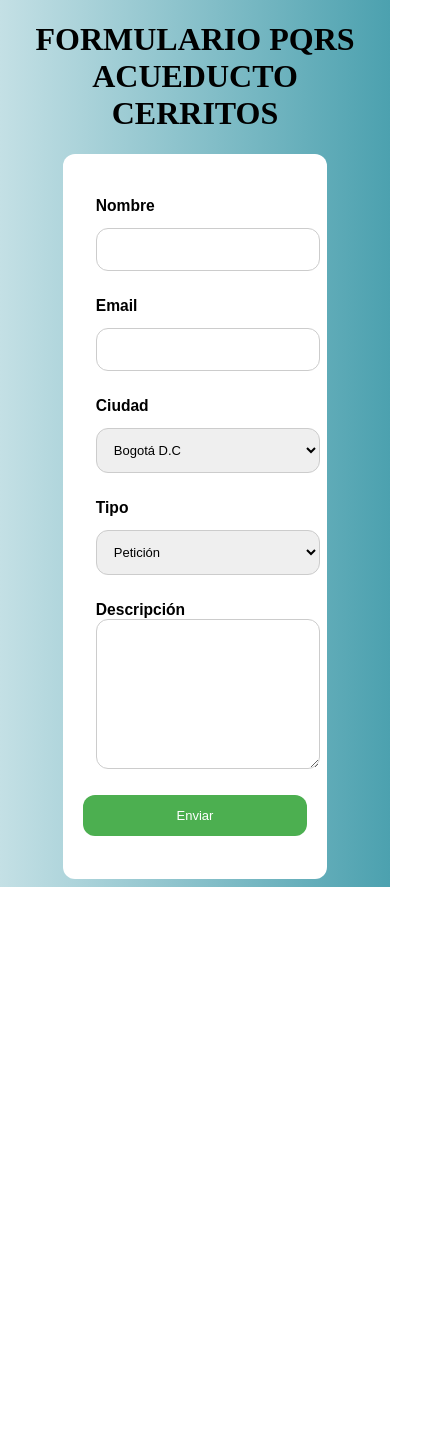
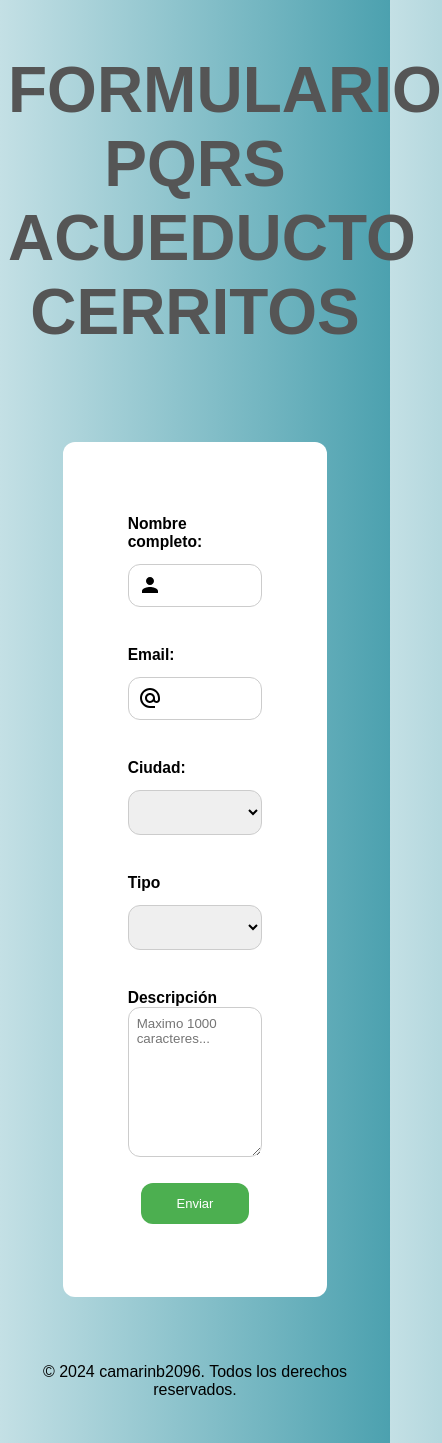
Before and after one commit to camarinb2096/form-app, a React (Create React App) app: page / in a window 390 px wide. Shown: the whole page, 442 px wide, since content can reach past the window. Before the commit the page ends 887 px from the top, so only its background shows below. Built offline with nearby package versions, Linux system fonts and the light colour scheme.

Commit message:
change app.css modify and implement new styles, todo: connect with axios and test api

```diff
--- a/src/App.css
+++ b/src/App.css
@@ -18,6 +18,13 @@
     box-shadow: 0 4px 8px rgba(0,0,0,0.1);
   }
 
+}
+.Form-Tittle {
+  color:#555555;
+  font-size: 4em;
+  padding-top: 10px;
+  padding-bottom: 50px;
+  font-family: 'AnonimusProBold', sans-serif;
 }
 
 .Form {
@@ -50,6 +57,21 @@
 
 
 .Input {
+  flex:1;
+  width: 100%;
+  height: 100%;
+  padding: 1em;
+  padding-left: 40px;
+  margin: 1em 0;
+  border: 1px solid #cccccc;
+  border-radius: 12px;
+  box-sizing: border-box;
+  font-size: 1em;
+  font-family: 'AnonimusProBold', sans-serif;
+}
+
+.Select{
+  flex:1;
   width: 100%;
   height: 100%;
   padding: 1em;
@@ -61,6 +83,12 @@
   font-family: 'AnonimusProBold', sans-serif;
 }
 
+.Input-Icon {
+  position: absolute;
+  margin-left: 10px; /* Ajusta esto dependiendo del tamaño de tu icono */
+  /* Añade aquí más estilos para el icono si es necesario */
+}
+
 .Label {
   font-weight: bold;
   margin-bottom: 0; /* O ajusta según sea necesario */
@@ -70,16 +98,8 @@
   font-family: 'AnonimusProBold', sans-serif;
 }
 
-.Input-with-icon {
-  width: 90%;
-  font-size: x-small; /* Ajusta el tamaño de la fuente para móviles */
-  padding: 0px; /* Reduce el padding para ahorrar espacio */
-  margin-bottom: 5px;
-  width: 100%;/* Ajusta el margen si es necesario */
-}
-
 .Button {
-  width: 100%;
+  width: 80%;
   padding: 1em;
   margin: 1em 0;
   border: none;
@@ -90,10 +110,16 @@
   font-family: 'AnonimusProBold', sans-serif;
   cursor: pointer;
   box-sizing: border-box;
+}
 
+.Input-Container {
+  display: flex;
+  align-items: center;
+  position: relative;
 }
 
 .Input-Area{
+  position: relative;
   width: 100%;
   margin: 1em;
   border-radius: 12px;
@@ -103,25 +129,15 @@
 
 }
 
+.Footer {
+  text-align: center;
+  padding: 20px;
+  font-family: 'AnonimusProBold', sans-serif;
+  padding-top: 50px;
+}
+
 @font-face {
   font-family: 'AnonimusProBold';
   src: url('https://fonts.googleapis.com') format('woff2'),
        url('https://fonts.gstatic.com') format('woff');
 }
-
-@media only screen and (min-device-width: 320px) and (max-device-width: 736px) {
-  .input-with-icon {
-    width: 90%;
-    font-size: x-small; /* Ajusta el tamaño de la fuente para móviles */
-    padding: 0px; /* Reduce el padding para ahorrar espacio */
-    margin-bottom: 5px;
-    width: 100%;/* Ajusta el margen si es necesario */
-  }
-  label {
-      margin-bottom:1px;
-      font-weight: bold;
-      font-family: 'AnonimusProBold', sans-serif;
-      text-align: left;
-      font-size: x-small;
-    }
-}
--- a/src/App.js
+++ b/src/App.js
@@ -1,6 +1,7 @@
 import './App.css';
 import React from 'react';
 import Form from './components/form.js';
+import { Copyright } from '@mui/icons-material';
 
 
 const App = () => {
@@ -13,6 +14,10 @@ const App = () => {
         <Form  />
       </div>
 
+      <footer className='Footer'>
+        <p>© 2024 camarinb2096. Todos los derechos reservados.</p>
+      </footer>
+
     </div>
   );
 }
--- a/src/components/form.js
+++ b/src/components/form.js
@@ -1,5 +1,8 @@
 import { useForm } from "react-hook-form";
 import "./../App.css";
+import PersonIcon from '@mui/icons-material/Person';
+import AlternateEmailIcon from '@mui/icons-material/AlternateEmail';
+import Axios from 'axios';
 
 const Form = () => {
 
@@ -7,23 +10,38 @@ const Form = () => {
 
     const onSubmit = (data) => {
         console.log(data);
+        Axios.post('http://localhost:3001/create', {
+            name: data.name,
+            email: data.email,
+            city: data.city,
+            type: data.type,
+            description: data.description
+        }).then(() => {
+            console.log('success');
+        });
     }
 
-    return <div>
-        <form onSubmit={handleSubmit(onSubmit)}>
+    return  <form className="Form" onSubmit={handleSubmit(onSubmit)}>
             <div className="Input-Area">
-                <label className="Label">Nombre</label>
-                <input type="text" className="Input"{...register("name", { required: true })} />
-                {errors.name && <span>Este campo es requerido</span>}
+                <label className="Label">Nombre completo:</label>
+                    <div className="Input-Container">
+                        <PersonIcon className="Input-Icon" />
+                        <input type="text" className="Input" {...register("name", { required: true })} />
+                    </div>
+                        {errors.name && <span>Este campo es requerido</span>}
             </div>
             <div className="Input-Area">
-                <label className="Label">Email</label>
-                <input type="text" className="Input"{...register("email", { required: true })} />
-                {errors.name && <span>Este campo es requerido</span>}
+                <label className="Label">Email:</label>
+                <div className="Input-Container">
+                    <AlternateEmailIcon className="Input-Icon" />
+                    <input type="text" className="Input"{...register("email", { required: true })} />
+                </div>
+                    {errors.name && <span>Este campo es requerido</span>}
             </div>
             <div className="Input-Area">
-                <label className="Label">Ciudad</label>
-                <select className="Input" {...register("city")}>
+                <label className="Label">Ciudad:</label>
+                <select className="Select" {...register("city")}>
+                    <option value='0'></option>
                     <option value="1">Bogotá D.C</option>
                     <option value="2">Medellín</option>
                     <option value="3">Cali</option>
@@ -35,7 +53,8 @@ const Form = () => {
             </div>
             <div className="Input-Area">
                 <label className="Label">Tipo</label>
-                <select className="Input" {...register("type")}>
+                <select className="Select" {...register("type")}>
+                    <option value="0"></option>
                     <option value="1">Petición</option>
                     <option value="2">Queja</option>
                     <option value="3">Reclamo</option>
@@ -44,12 +63,11 @@ const Form = () => {
             </div>
             <div className="Input-Area">
                 <label className="Label">Descripción</label>
-                    <textarea className="Text-Area" {...register("description", { required: true })}></textarea>
+                    <textarea placeholder="Maximo 1000 caracteres..." className="Text-Area" {...register("description", { required: true })}></textarea>
                     {errors.description && <span>Este campo es requerido</span>}
             </div>
             <input type="submit" value='Enviar' className="Button"/>
         </form>
-    </div>
 
 }
 
```
